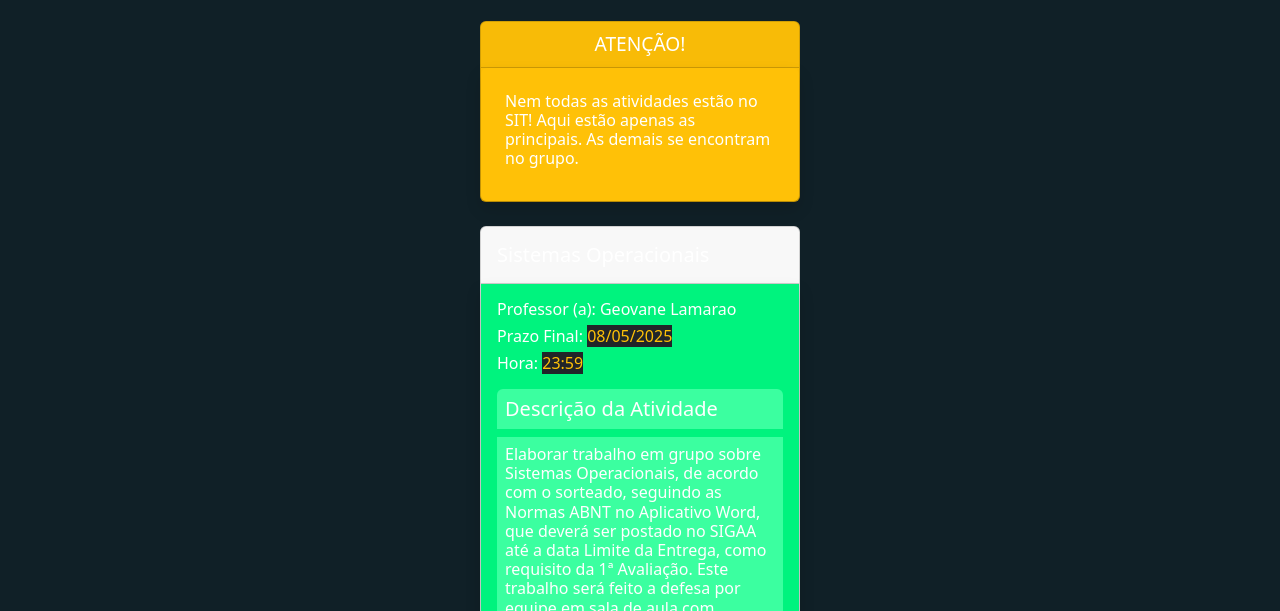
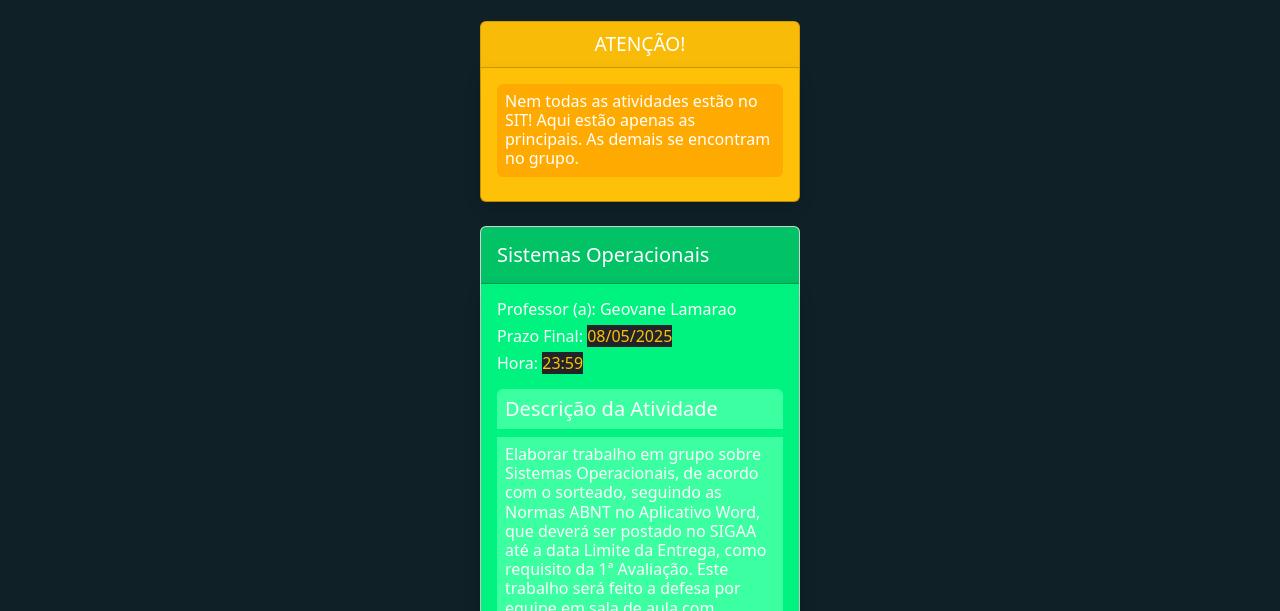
Before and after one commit to KazeMysc/sit-pdfs, a plain HTML site: page pendentes.html in a window 1280 px wide. Shown: the part 189-800 px from the top of the page. Drawn offline with nearby package versions, Linux system fonts and the light colour scheme.

Commit message:
Update style.css
adição de cores no stylesheet

```diff
--- a/style.css
+++ b/style.css
@@ -3,10 +3,13 @@ body {
   background-color: #102027;
 }
 
-
 /* CSS Custom Colors */
 .background-green-col {
   background-color: #00E676;
+}
+
+.background-d-green-col {
+  background-color: #01c265;
 }
 
 .background-card-col {
@@ -15,6 +18,10 @@ body {
 
 .background-bright-green {
   background-color: #3bffa0;
+}
+
+.background-bright-yellow-col {
+  background-color: #ffaa00
 }
 
 .sheet-div {
```
